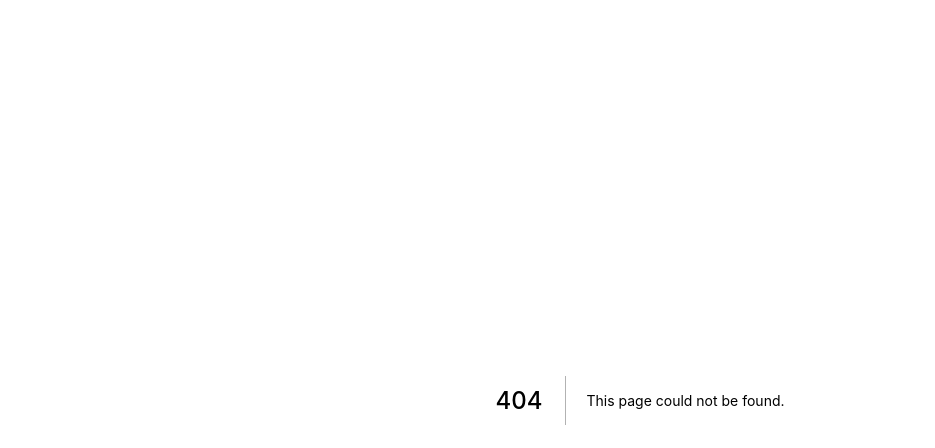
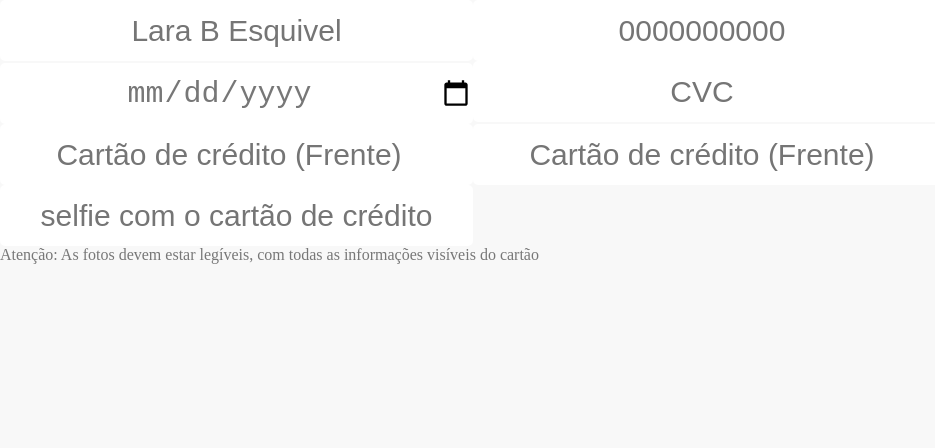
Before and after one commit to moraes3000/desafio_klutch, a Next.js app: page /form in a window 1280 px wide. Before the commit this address had no page. Shown: the top 448 px of the page, without its empty margins (0-935 px from the left). Built offline with nearby package versions, Linux system fonts and the light colour scheme.

Commit message:
componentizando input

```diff
--- /dev/null
+++ b/src/components/Input/index.tsx
@@ -0,0 +1,18 @@
+import { InputHTMLAttributes } from "react";
+import styles from "./input.module.scss"
+interface InputProps extends InputHTMLAttributes<HTMLInputElement> {
+    name: string;
+    placeholder: string;
+    type?: string;
+}
+
+const Input: React.FC<InputProps> = (props) => {
+    return (
+        <>
+            <input name={props.name} placeholder={props.placeholder} type={props.type} className={styles.input} />
+        </>
+
+    )
+}
+
+export default Input;
--- /dev/null
+++ b/src/components/Input/input.module.scss
@@ -0,0 +1,18 @@
+.input {
+    width: 473px;
+    height: 61px;
+    background: var(--unnamed-color-f8f8f8) 0% 0% no-repeat padding-box;
+    background: #fff 0% 0% no-repeat padding-box;
+    border-radius: 5px;
+    opacity: 1;
+    border: 0 none;
+    outline: 0;
+
+    text-align: center;
+    font-size: 30px;
+    color: #777;
+
+    ::placeholder {
+        color: #777;
+    }
+}
--- /dev/null
+++ b/src/pages/form/index.tsx
@@ -0,0 +1,22 @@
+import Input from "../../components/Input";
+
+export default function Form() {
+    return (
+        <div>
+            <div>
+                <Input name='' placeholder='Lara B Esquivel' type='text' />
+                <Input name='' placeholder='0000000000' type='number' />
+                <Input name='' placeholder='Data de Validade' type='date' />
+                <Input name='' placeholder='CVC' type='number' />
+            </div>
+
+            <div>
+                <Input name='' placeholder='Cartão de crédito (Frente)' type='number' />
+                <Input name='' placeholder='Cartão de crédito (Frente)' type='number' />
+                <Input name='' placeholder='selfie com o cartão de crédito' type='text' />
+                <p>Atenção: As fotos devem estar legíveis, com todas as informações visíveis do cartão</p>
+            </div>
+        </div>
+
+    )
+}
```
Also changed, not shown: src/components/Button/index.tsx (added).
